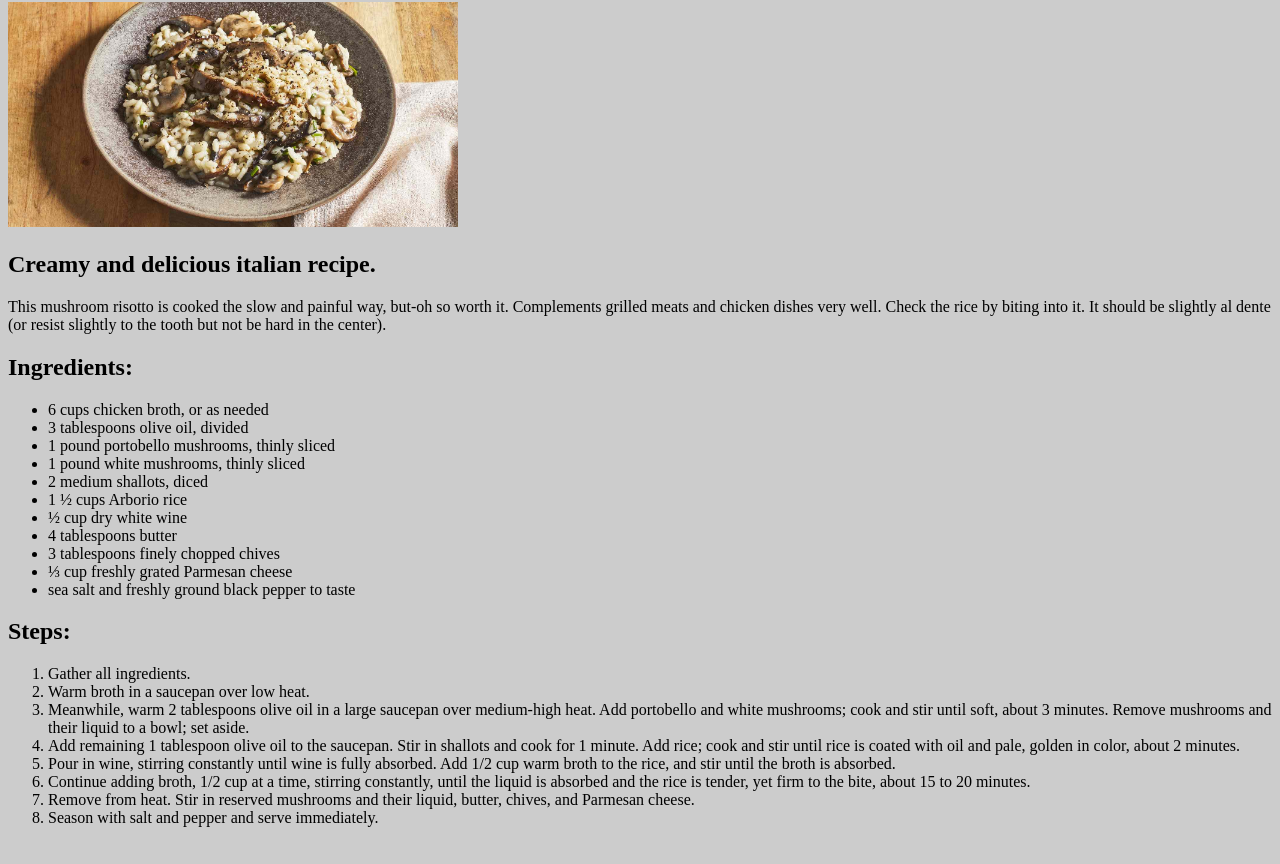
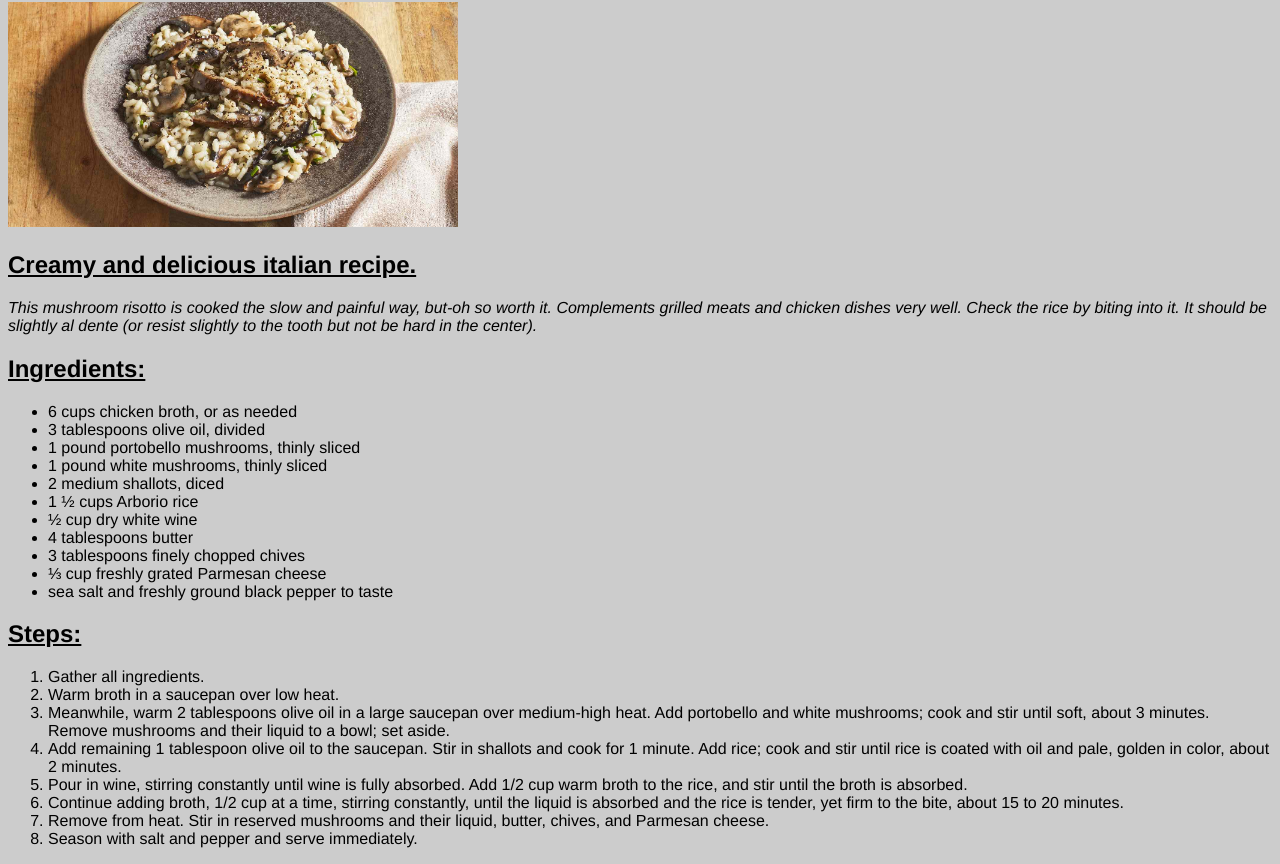
Before and after one commit to Carlo-sh/odin-recipes, a plain HTML site: page recipes/risotto.html in a window 1280 px wide. Shown: the part 78-942 px from the top of the page. Before the commit the page ends 921 px from the top, so only its background shows below. Drawn offline with Linux system fonts and the light colour scheme.

Commit message:
Add new font to text

```diff
--- a/recipes/risotto.html
+++ b/recipes/risotto.html
@@ -11,10 +11,12 @@
 		<img class="images" src="../images/mushroom-risotto.jpg" alt="Mushroom Risotto" />
 		<h2>Creamy and delicious italian recipe.</h2>
 		<p>
-			This mushroom risotto is cooked the slow and painful way, but-oh so worth it.
-			Complements grilled meats and chicken dishes very well. Check the rice by biting into
-			it. It should be slightly al dente (or resist slightly to the tooth but not be hard in
-			the center).
+			<i>
+				This mushroom risotto is cooked the slow and painful way, but-oh so worth it.
+				Complements grilled meats and chicken dishes very well. Check the rice by biting
+				into it. It should be slightly al dente (or resist slightly to the tooth but not be
+				hard in the center).
+			</i>
 		</p>
 		<h2>Ingredients:</h2>
 		<ul>
--- a/style.css
+++ b/style.css
@@ -1,5 +1,6 @@
 body {
 	background: #ccc;
+	font-family: 'Montserrat', Helvetica, sans-serif;
 }
 
 .images {
@@ -16,3 +17,7 @@ body {
 a {
 	color: #e8e113;
 }
+
+h2 {
+	text-decoration: underline;
+}
```
Also changed, not shown: index.html (+6 -0 lines), recipes/scaloppine.html (+5 -3 lines), recipes/spaghetti.html (+6 -4 lines).
